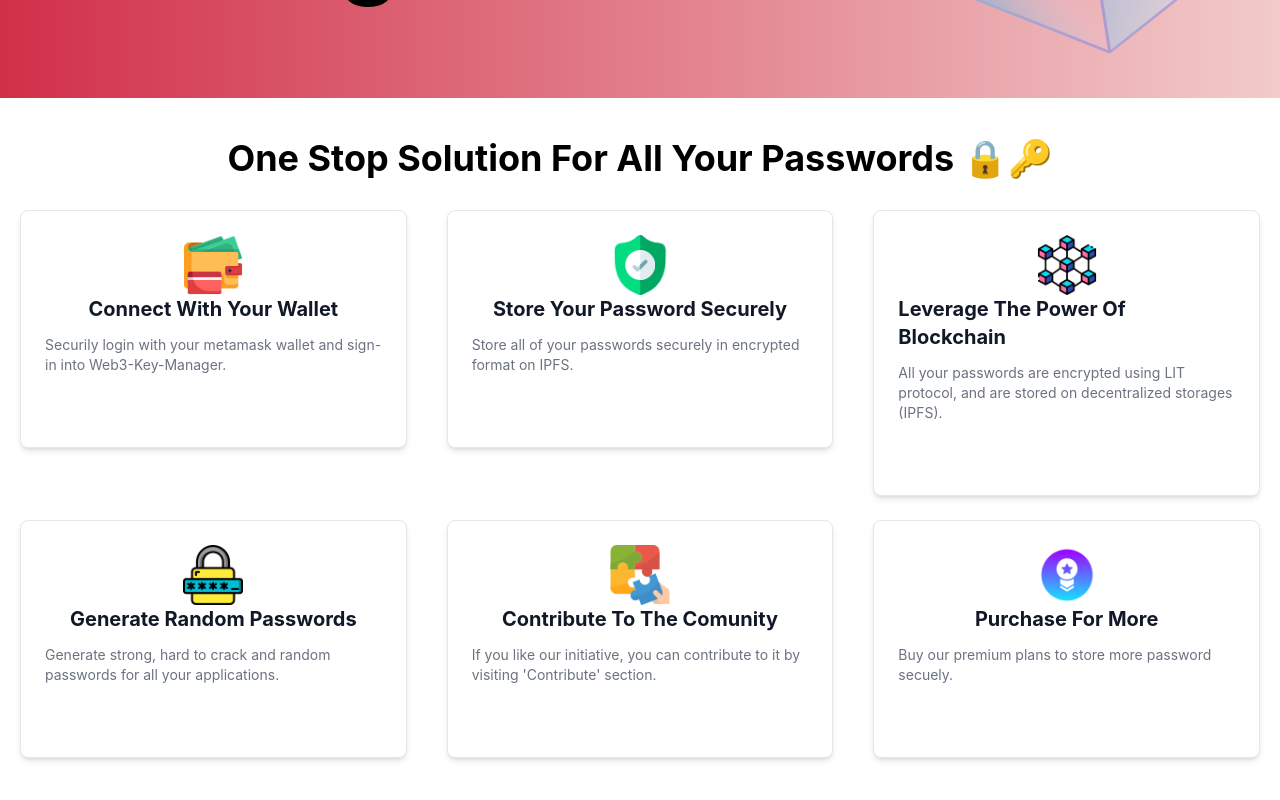
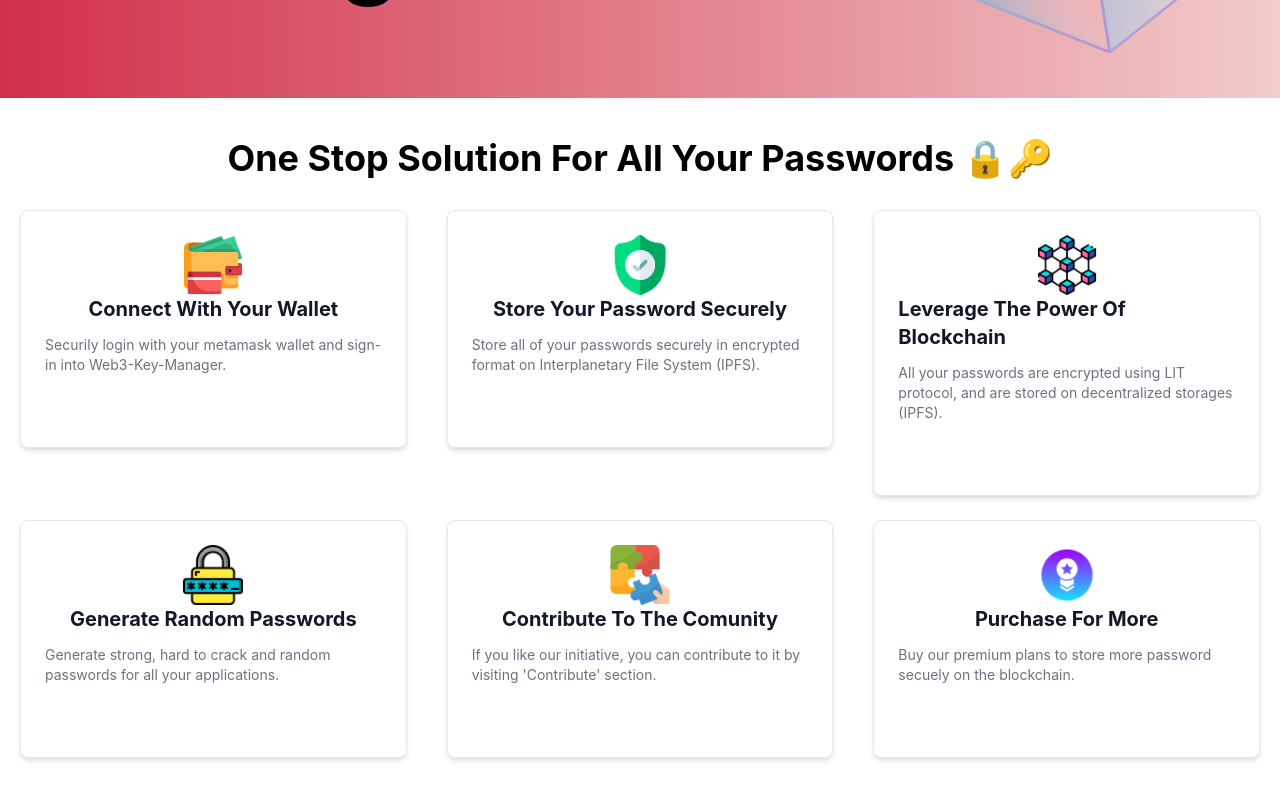
Before and after one commit to deependujha/web3-key-manager, a Next.js app in the folder frontend/: page / in a window 1280 px wide. Shown: the part 841-1641 px from the top of the page. Built offline with nearby package versions, Linux system fonts and the light colour scheme.

Commit message:
hover effect added through motion framer

```diff
--- a/frontend/components/landingPage/CardScreen.jsx
+++ b/frontend/components/landingPage/CardScreen.jsx
@@ -1,9 +1,12 @@
 import React from 'react';
 import { Card } from 'flowbite-react';
 import Image from 'next/image';
+import { motion } from "framer-motion";
+
 
 const CardScreen = ({ img, heading, text }) => {
   return (
+    <motion.div whileHover={{ scale: 0.9 }} whileTap={{ scale: 0.9 }}>
       <Card>
         <div className="flex flex-col items-center pb-10">
           <Image src={img} alt="Bonnie image" height={60} width={60} />
@@ -15,6 +18,7 @@ const CardScreen = ({ img, heading, text }) => {
           </div>
         </div>
       </Card>
+    </motion.div>
   );
 };
 
--- a/frontend/components/landingPage/Info.jsx
+++ b/frontend/components/landingPage/Info.jsx
@@ -16,15 +16,15 @@ const Info = () => {
           />
         </div>
         <div className="mx-5 my-3">
-					{' '}
+          {" "}
           <Card
             img="/images/homeScreen/shield.png"
             heading="Store Your Password Securely"
-						text="Store all of your passwords securely in encrypted format on IPFS."
+            text="Store all of your passwords securely in encrypted format on Interplanetary File System (IPFS)."
           />
         </div>
         <div className="mx-5 my-3">
-					{' '}
+          {" "}
           <Card
             img="/images/homeScreen/blockchain.png"
             heading="Leverage The Power Of Blockchain"
@@ -41,7 +41,7 @@ const Info = () => {
           />
         </div>
         <div className="mx-5 my-3">
-					{' '}
+          {" "}
           <Card
             img="/images/homeScreen/jigsaw.png"
             heading="Contribute To The Comunity"
@@ -49,11 +49,11 @@ const Info = () => {
           />
         </div>
         <div className="mx-5 my-3">
-					{' '}
+          {" "}
           <Card
             img="/images/homeScreen/best-product.png"
             heading="Purchase For More "
-						text="Buy our premium plans to store more password secuely."
+            text="Buy our premium plans to store more password secuely on the blockchain."
           />
         </div>
       </div>
--- a/frontend/package.json
+++ b/frontend/package.json
@@ -13,6 +13,7 @@
     "ethers": "^5.7.2",
     "flowbite": "^1.5.3",
     "flowbite-react": "^0.3.4",
+    "framer-motion": "^7.6.6",
     "next": "13.0.3",
     "react": "18.2.0",
     "react-dom": "18.2.0",
```
Also changed, not shown: 1 other file (tests, documents, lock files or other folders). Lines whose indentation alone changed are shown as unchanged.
